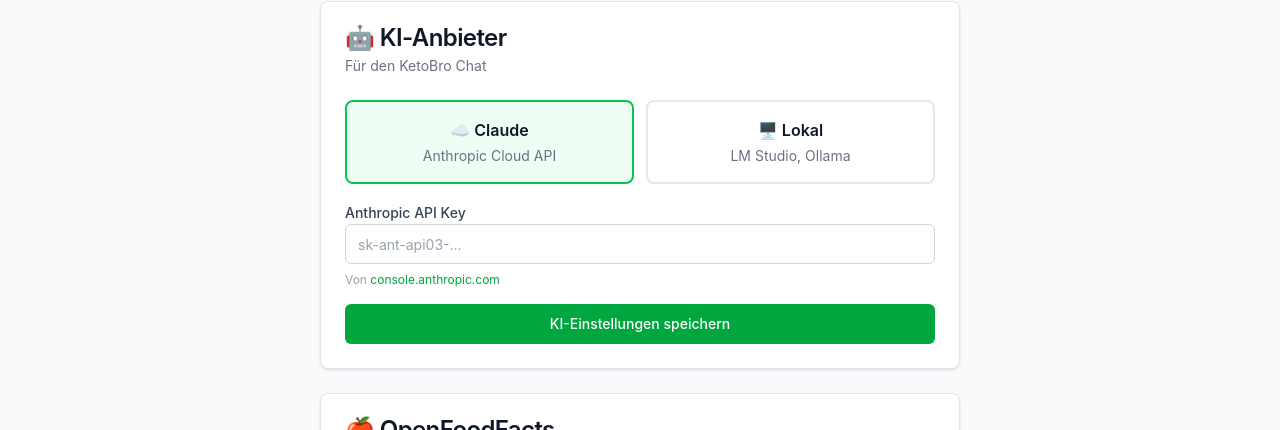
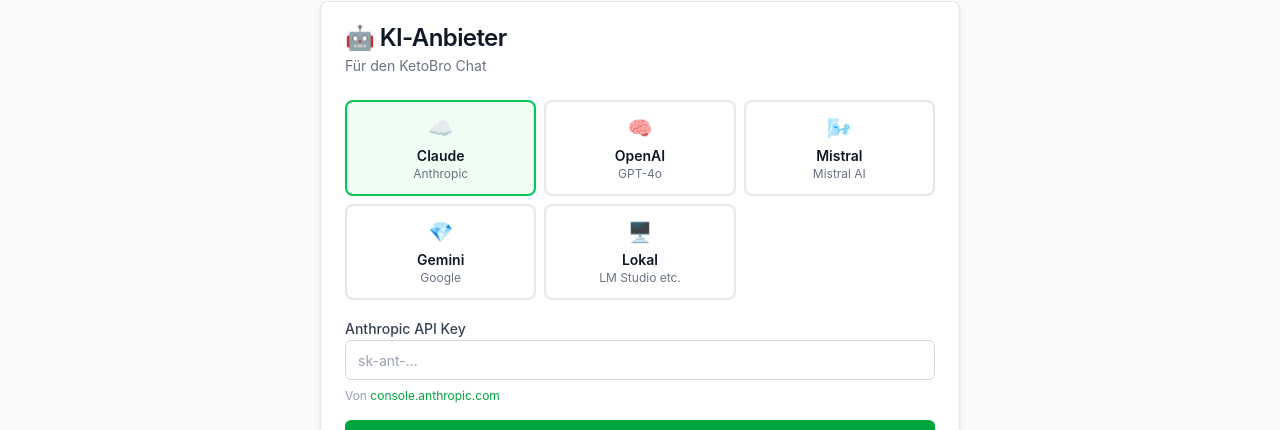
Before and after one commit to ichabot/KetoBro, a Next.js app: page /settings in a window 1280 px wide. Shown: the part 356-786 px from the top of the page. Built offline with nearby package versions, Linux system fonts and the light colour scheme; no server answers; the database is empty; sample sign-in values are in the browser's storage.

Commit message:
Add OpenAI, Mistral, Gemini as AI providers

```diff
--- a/src/app/settings/page.tsx
+++ b/src/app/settings/page.tsx
@@ -166,32 +166,81 @@
           <CardDescription>Für den KetoBro Chat</CardDescription>
         </CardHeader>
         <CardContent className="space-y-4">
-          <div className="flex gap-3">
-            <button onClick={() => setLlmProvider("claude")} className={`flex-1 p-4 rounded-lg border-2 transition-colors ${llmProvider === "claude" ? "border-green-500 bg-green-50 dark:bg-green-900/20" : "border-gray-200 dark:border-gray-700"}`}>
-              <div className="font-semibold">☁️ Claude</div>
-              <div className="text-sm text-gray-500 dark:text-gray-400 mt-1">Anthropic Cloud API</div>
-            </button>
-            <button onClick={() => setLlmProvider("local")} className={`flex-1 p-4 rounded-lg border-2 transition-colors ${llmProvider === "local" ? "border-green-500 bg-green-50 dark:bg-green-900/20" : "border-gray-200 dark:border-gray-700"}`}>
-              <div className="font-semibold">🖥️ Lokal</div>
-              <div className="text-sm text-gray-500 dark:text-gray-400 mt-1">LM Studio, Ollama</div>
-            </button>
+          <div className="grid grid-cols-3 gap-2">
+            {[
+              { id: "claude", icon: "☁️", label: "Claude", sub: "Anthropic" },
+              { id: "openai", icon: "🧠", label: "OpenAI", sub: "GPT-4o" },
+              { id: "mistral", icon: "🌬️", label: "Mistral", sub: "Mistral AI" },
+              { id: "gemini", icon: "💎", label: "Gemini", sub: "Google" },
+              { id: "local", icon: "🖥️", label: "Lokal", sub: "LM Studio etc." },
+            ].map((p) => (
+              <button key={p.id} onClick={() => setLlmProvider(p.id)} className={`p-3 rounded-lg border-2 transition-colors text-center ${llmProvider === p.id ? "border-green-500 bg-green-50 dark:bg-green-900/20" : "border-gray-200 dark:border-gray-700 hover:border-gray-300"}`}>
+                <div className="text-xl">{p.icon}</div>
+                <div className="font-semibold text-sm mt-1">{p.label}</div>
+                <div className="text-xs text-gray-500 dark:text-gray-400">{p.sub}</div>
+              </button>
+            ))}
           </div>
+
+          {/* Claude */}
           {llmProvider === "claude" && (
             <div className="space-y-2">
               <Label>Anthropic API Key {hasApiKey && <Badge className="ml-2">Gespeichert</Badge>}</Label>
-              <Input type="password" placeholder="sk-ant-api03-..." value={anthropicApiKey} onChange={(e) => setAnthropicApiKey(e.target.value)} />
+              <Input type="password" placeholder="sk-ant-..." value={anthropicApiKey} onChange={(e) => setAnthropicApiKey(e.target.value)} />
               <p className="text-xs text-gray-400">Von <a href="https://console.anthropic.com/settings/keys" target="_blank" rel="noopener" className="text-green-600 hover:underline">console.anthropic.com</a></p>
             </div>
           )}
+
+          {/* OpenAI */}
+          {llmProvider === "openai" && (
+            <div className="space-y-2">
+              <Label>OpenAI API Key {hasApiKey && <Badge className="ml-2">Gespeichert</Badge>}</Label>
+              <Input type="password" placeholder="sk-..." value={anthropicApiKey} onChange={(e) => setAnthropicApiKey(e.target.value)} />
+              <p className="text-xs text-gray-400">Von <a href="https://platform.openai.com/api-keys" target="_blank" rel="noopener" className="text-green-600 hover:underline">platform.openai.com</a></p>
+              <div className="space-y-2 pt-2">
+                <Label>Modell <span className="text-gray-400 font-normal">(optional)</span></Label>
+                <Input placeholder="gpt-4o-mini (Standard)" value={llmModel} onChange={(e) => setLlmModel(e.target.value)} />
+              </div>
+            </div>
+          )}
+
+          {/* Mistral */}
+          {llmProvider === "mistral" && (
+            <div className="space-y-2">
+              <Label>Mistral API Key {hasApiKey && <Badge className="ml-2">Gespeichert</Badge>}</Label>
+              <Input type="password" placeholder="..." value={anthropicApiKey} onChange={(e) => setAnthropicApiKey(e.target.value)} />
+              <p className="text-xs text-gray-400">Von <a href="https://console.mistral.ai/api-keys" target="_blank" rel="noopener" className="text-green-600 hover:underline">console.mistral.ai</a></p>
+              <div className="space-y-2 pt-2">
+                <Label>Modell <span className="text-gray-400 font-normal">(optional)</span></Label>
+                <Input placeholder="mistral-large-latest (Standard)" value={llmModel} onChange={(e) => setLlmModel(e.target.value)} />
+              </div>
+            </div>
+          )}
+
+          {/* Gemini */}
+          {llmProvider === "gemini" && (
+            <div className="space-y-2">
+              <Label>Google Gemini API Key {hasApiKey && <Badge className="ml-2">Gespeichert</Badge>}</Label>
+              <Input type="password" placeholder="AI..." value={anthropicApiKey} onChange={(e) => setAnthropicApiKey(e.target.value)} />
+              <p className="text-xs text-gray-400">Von <a href="https://aistudio.google.com/apikey" target="_blank" rel="noopener" className="text-green-600 hover:underline">aistudio.google.com</a></p>
+              <div className="space-y-2 pt-2">
+                <Label>Modell <span className="text-gray-400 font-normal">(optional)</span></Label>
+                <Input placeholder="gemini-2.0-flash (Standard)" value={llmModel} onChange={(e) => setLlmModel(e.target.value)} />
+              </div>
+            </div>
+          )}
+
+          {/* Local LLM */}
           {llmProvider === "local" && (
             <div className="space-y-3">
               <div className="space-y-2">
                 <Label>API Endpoint</Label>
                 <Input placeholder="http://localhost:1234/v1" value={llmEndpoint} onChange={(e) => setLlmEndpoint(e.target.value)} />
+                <p className="text-xs text-gray-400">OpenAI-kompatible API (LM Studio, Ollama, vLLM, etc.)</p>
               </div>
               <div className="space-y-2">
                 <Label>Modellname</Label>
-                <Input placeholder="z.B. mistral-7b" value={llmModel} onChange={(e) => setLlmModel(e.target.value)} />
+                <Input placeholder="z.B. llama-3.1-8b" value={llmModel} onChange={(e) => setLlmModel(e.target.value)} />
               </div>
             </div>
           )}
--- a/src/lib/claude.ts
+++ b/src/lib/claude.ts
@@ -15,8 +15,8 @@
   tdee?: number | null;
 }
 
-interface LLMConfig {
-  provider: "claude" | "local";
+export interface LLMConfig {
+  provider: string; // claude | openai | mistral | gemini | local
   apiKey?: string | null;
   endpoint?: string | null;
   model?: string | null;
@@ -74,6 +74,13 @@
   return lines.join("\n");
 }
 
+// Provider endpoint + default model mapping
+const PROVIDER_CONFIG: Record<string, { endpoint: string; defaultModel: string }> = {
+  openai: { endpoint: "https://api.openai.com/v1", defaultModel: "gpt-4o-mini" },
+  mistral: { endpoint: "https://api.mistral.ai/v1", defaultModel: "mistral-large-latest" },
+  gemini: { endpoint: "https://generativelanguage.googleapis.com/v1beta/openai", defaultModel: "gemini-2.0-flash" },
+};
+
 async function chatViaClaude(
   messages: { role: "user" | "assistant"; content: string }[],
   systemPrompt: string,
@@ -85,29 +92,30 @@
     model: "claude-sonnet-4-20250514",
     max_tokens: 2000,
     system: systemPrompt,
-    messages: messages.map((m) => ({
-      role: m.role,
-      content: m.content,
-    })),
+    messages: messages.map((m) => ({ role: m.role, content: m.content })),
   });
 
   const textBlock = response.content.find((b) => b.type === "text");
   return textBlock?.text || "Entschuldige, ich konnte keine Antwort generieren.";
 }
 
-async function chatViaLocalLLM(
+async function chatViaOpenAICompat(
   messages: { role: "user" | "assistant"; content: string }[],
   systemPrompt: string,
   endpoint: string,
-  model: string
+  model: string,
+  apiKey?: string
 ): Promise<string> {
   const url = endpoint.replace(/\/$/, "") + "/chat/completions";
 
+  const headers: Record<string, string> = { "Content-Type": "application/json" };
+  if (apiKey) headers["Authorization"] = "Bearer " + apiKey;
+
   const response = await fetch(url, {
     method: "POST",
-    headers: { "Content-Type": "application/json" },
+    headers,
     body: JSON.stringify({
-      model: model || "default",
+      model,
       messages: [
         { role: "system", content: systemPrompt },
         ...messages.map((m) => ({ role: m.role, content: m.content })),
@@ -119,11 +127,11 @@
 
   if (!response.ok) {
     const errText = await response.text();
-    throw new Error("Lokales LLM Fehler: " + response.status + " - " + errText.slice(0, 200));
+    throw new Error("LLM API Fehler (" + response.status + "): " + errText.slice(0, 200));
   }
 
   const data = await response.json();
-  return data.choices?.[0]?.message?.content || "Keine Antwort vom lokalen LLM.";
+  return data.choices?.[0]?.message?.content || "Keine Antwort erhalten.";
 }
 
 export async function chatWithKetoBro(
@@ -132,16 +140,24 @@
   llmConfig: LLMConfig
 ): Promise<string> {
   const systemPrompt = buildSystemPrompt(userContext);
+  const provider = llmConfig.provider || "claude";
 
-  if (llmConfig.provider === "local" && llmConfig.endpoint) {
-    return chatViaLocalLLM(messages, systemPrompt, llmConfig.endpoint, llmConfig.model || "default");
+  // Local LLM (custom endpoint)
+  if (provider === "local") {
+    if (!llmConfig.endpoint) throw new Error("Kein LLM-Endpoint konfiguriert. Bitte unter Einstellungen (⚙️) hinterlegen.");
+    return chatViaOpenAICompat(messages, systemPrompt, llmConfig.endpoint, llmConfig.model || "default");
   }
 
-  // Claude (default)
-  const apiKey = llmConfig.apiKey || process.env.ANTHROPIC_API_KEY;
-  if (!apiKey) {
-    throw new Error("Kein API Key konfiguriert. Bitte hinterlege deinen Anthropic API Key in den Einstellungen (⚙️).");
+  // Cloud providers with OpenAI-compatible API
+  if (provider in PROVIDER_CONFIG) {
+    const config = PROVIDER_CONFIG[provider];
+    if (!llmConfig.apiKey) throw new Error("Kein API Key für " + provider.charAt(0).toUpperCase() + provider.slice(1) + " hinterlegt. Bitte unter Einstellungen (⚙️) konfigurieren.");
+    const model = llmConfig.model || config.defaultModel;
+    return chatViaOpenAICompat(messages, systemPrompt, config.endpoint, model, llmConfig.apiKey);
   }
 
+  // Claude (default) — uses native Anthropic SDK
+  const apiKey = llmConfig.apiKey || process.env.ANTHROPIC_API_KEY;
+  if (!apiKey) throw new Error("Kein API Key konfiguriert. Bitte hinterlege deinen API Key in den Einstellungen (⚙️).");
   return chatViaClaude(messages, systemPrompt, apiKey);
 }
```
